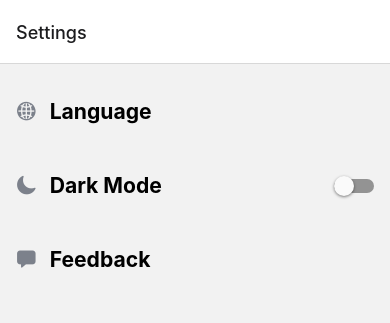
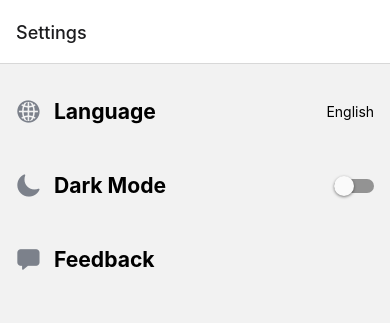
Before and after one commit to craftjk/DGGLive, a React Native app: screen /Settings in a window 390 px wide. Shown: the top 323 px of the page. Built offline with nearby package versions, Linux system fonts and the light colour scheme.

Commit message:
Added redux packages and wrapper

```diff
--- a/App.js
+++ b/App.js
@@ -1,7 +1,30 @@
 import React, { useState, useEffect } from "react";
+import { Provider } from "react-redux";
+import { createStore, combineReducers, applyMiddleware } from "redux";
+import ReduxThunk from "redux-thunk";
+import { persistStore, persistReducer } from "redux-persist";
+import AsyncStorage from "@react-native-async-storage/async-storage";
+import { PersistGate } from "redux-persist/integration/react";
+import autoMergeLevel2 from "redux-persist/lib/stateReconciler/autoMergeLevel2";
 import { NavigationContainer } from "@react-navigation/native";
+
 import MainTabs from "./navigation/MainTabs";
 import LoadingScreen from "./screens/LoadingScreen";
+import settingsReducer from "./store/reducers/settings";
+
+const rootReducer = combineReducers({
+  settings: settingsReducer,
+});
+
+const persistConfig = {
+  key: "root",
+  storage: AsyncStorage,
+  stateReconciler: autoMergeLevel2,
+};
+
+const persistedReducer = persistReducer(persistConfig, rootReducer);
+
+const store = createStore(persistedReducer, applyMiddleware(ReduxThunk));
 
 export default function App() {
   const [isLoading, setLoading] = useState(true);
@@ -22,8 +45,10 @@ export default function App() {
   }
 
   return (
-    <NavigationContainer>
-      <MainTabs />
-    </NavigationContainer>
+    <Provider store={store}>
+      <NavigationContainer>
+        <MainTabs />
+      </NavigationContainer>
+    </Provider>
   );
 }
--- a/screens/SettingsScreen.js
+++ b/screens/SettingsScreen.js
@@ -4,24 +4,31 @@ import { Ionicons } from "@expo/vector-icons";
 import { moderateScale } from "react-native-size-matters";
 import Colors from "../constants/Colors";
 
-const SettingsScreen = () => (
+const iconSize = moderateScale(24);
+
+const SettingsScreen = () => {
+  return (
     <SafeAreaView style={styles.screen}>
       <View style={styles.rows}>
         <View style={styles.row}>
           <View style={styles.rowIconContainer}>
             <Ionicons
               name={"globe"}
-            size={moderateScale(20)}
+              size={iconSize}
               color={Colors.grayscale[3]}
             />
           </View>
           <Text style={styles.rowLabelText}>Language</Text>
+          <View style={styles.spacer} />
+          <View style={styles.rowRightElementContainer}>
+            <Text>English</Text>
+          </View>
         </View>
         <View style={styles.row}>
           <View style={styles.rowIconContainer}>
             <Ionicons
               name={"moon"}
-            size={moderateScale(20)}
+              size={iconSize}
               color={Colors.grayscale[3]}
             />
           </View>
@@ -37,7 +44,7 @@ const SettingsScreen = () => (
           <View style={styles.rowIconContainer}>
             <Ionicons
               name={"chatbox"}
-            size={moderateScale(20)}
+              size={iconSize}
               color={Colors.grayscale[3]}
             />
           </View>
@@ -46,6 +53,7 @@ const SettingsScreen = () => (
       </View>
     </SafeAreaView>
   );
+};
 
 const styles = StyleSheet.create({
   screen: { flex: 1 },
--- /dev/null
+++ b/store/actions/settings.js
@@ -0,0 +1 @@
+export const SET_DARK_MODE = "SET_DARK_MODE";
--- /dev/null
+++ b/store/reducers/settings.js
@@ -0,0 +1,14 @@
+import { SET_DARK_MODE } from "../actions/settings";
+
+const initialState = {
+  darkMode: false,
+};
+
+export default (state = initialState, action) => {
+  switch (action.type) {
+    case SET_DARK_MODE:
+      return { ...state, darkMode: action.darkMode };
+  }
+
+  return state;
+};
```
Also changed, not shown: package.json (+6 -1 lines), 1 other file (tests, documents, lock files or other folders). Lines whose indentation alone changed are shown as unchanged.
